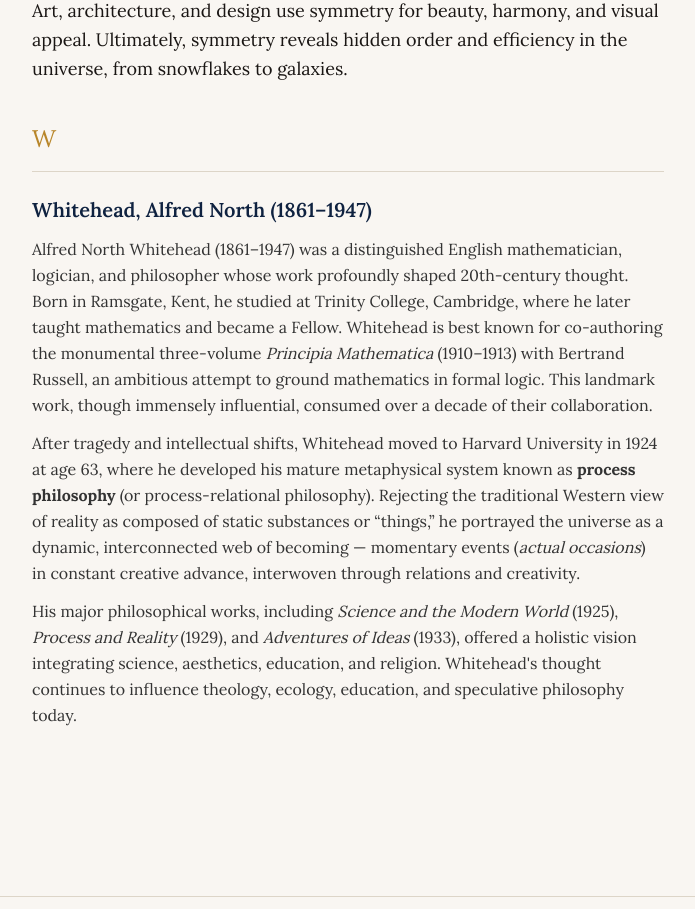
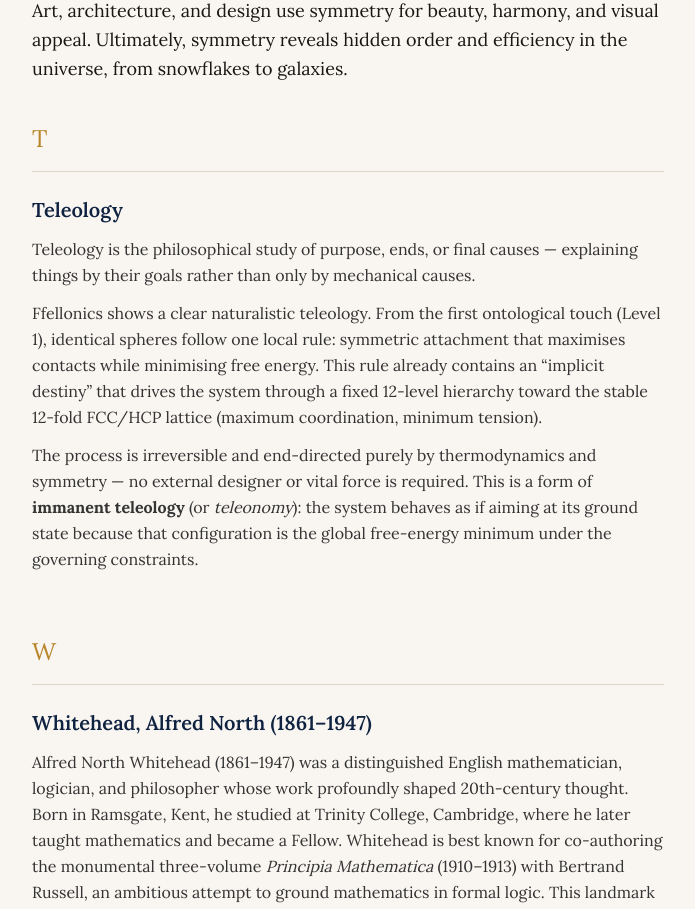
Before and after one commit to davidfellonics/fellonicsblog, a Next.js app: page /background in a window 1280 px wide. Shown: the part 10860-11769 px from the top of the page, without its empty margins (292-987 px from the left). Built offline with nearby package versions, Linux system fonts and the light colour scheme; no server answers.

Commit message:
Add Teleology entry to Glossary

```diff
--- a/app/(public)/background/page.tsx
+++ b/app/(public)/background/page.tsx
@@ -571,6 +571,38 @@ export default function BackgroundPage() {
           </div>
         </section>
 
+        {/* T */}
+        <section>
+          <h2 className="font-serif text-2xl text-[#b8862a] mt-10 mb-4">T</h2>
+          {/* Teleology */}
+          <div className="border-t border-[#ddd5c8] pt-6 pb-6">
+            <h3 className="font-serif text-xl font-semibold text-[#0f2240] mb-3">
+              Teleology
+            </h3>
+            <div className="font-serif text-[#333] leading-relaxed space-y-3">
+              <p>
+                Teleology is the philosophical study of purpose, ends, or final causes — explaining
+                things by their goals rather than only by mechanical causes.
+              </p>
+              <p>
+                Ffellonics shows a clear naturalistic teleology. From the first ontological touch
+                (Level 1), identical spheres follow one local rule: symmetric attachment that
+                maximises contacts while minimising free energy. This rule already contains an
+                &ldquo;implicit destiny&rdquo; that drives the system through a fixed 12-level
+                hierarchy toward the stable 12-fold FCC/HCP lattice (maximum coordination, minimum
+                tension).
+              </p>
+              <p>
+                The process is irreversible and end-directed purely by thermodynamics and
+                symmetry — no external designer or vital force is required. This is a form of{" "}
+                <strong>immanent teleology</strong> (or <em>teleonomy</em>): the system behaves as
+                if aiming at its ground state because that configuration is the global free-energy
+                minimum under the governing constraints.
+              </p>
+            </div>
+          </div>
+        </section>
+
         {/* W */}
         <section>
           <h2 className="font-serif text-2xl text-[#b8862a] mt-10 mb-4">W</h2>
```
